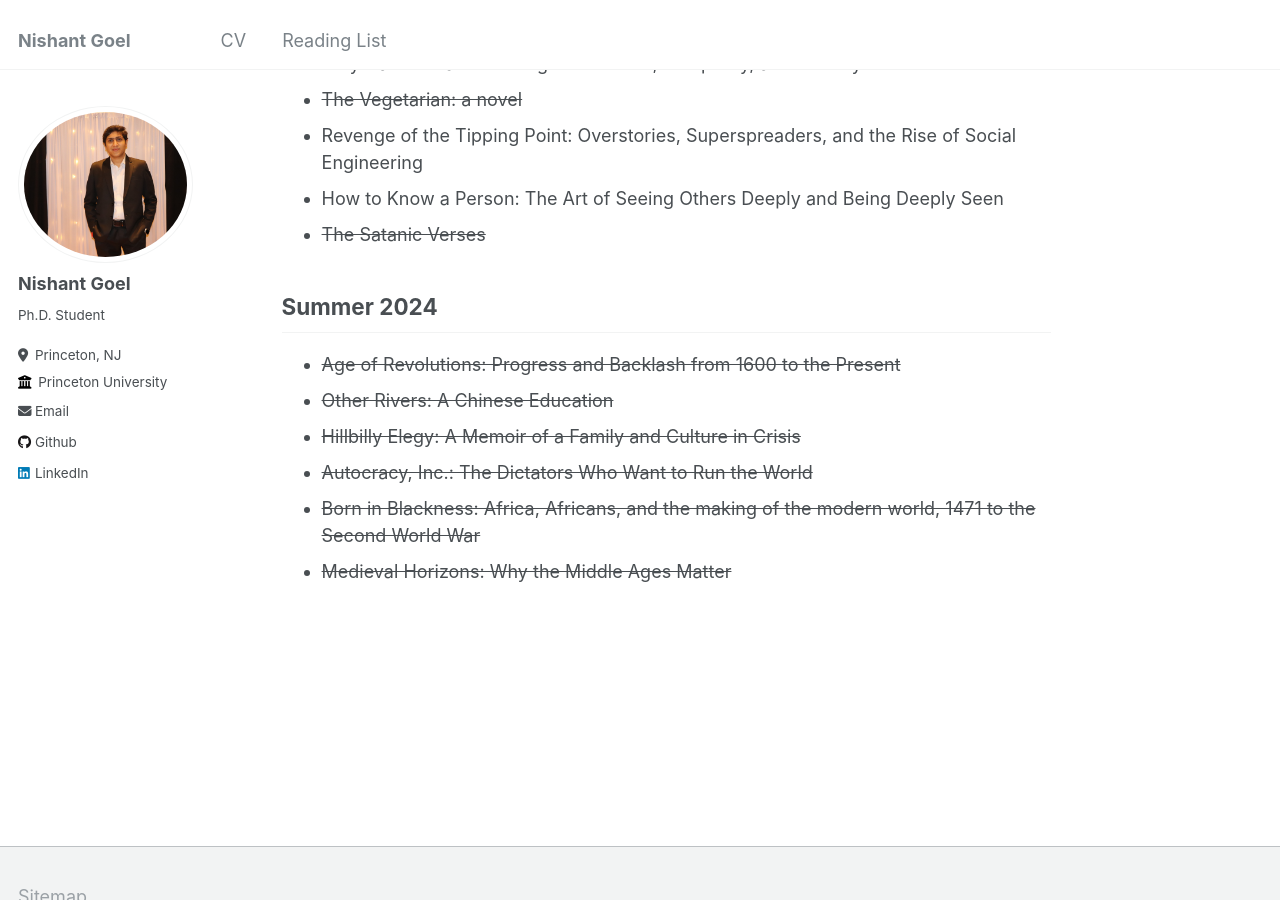
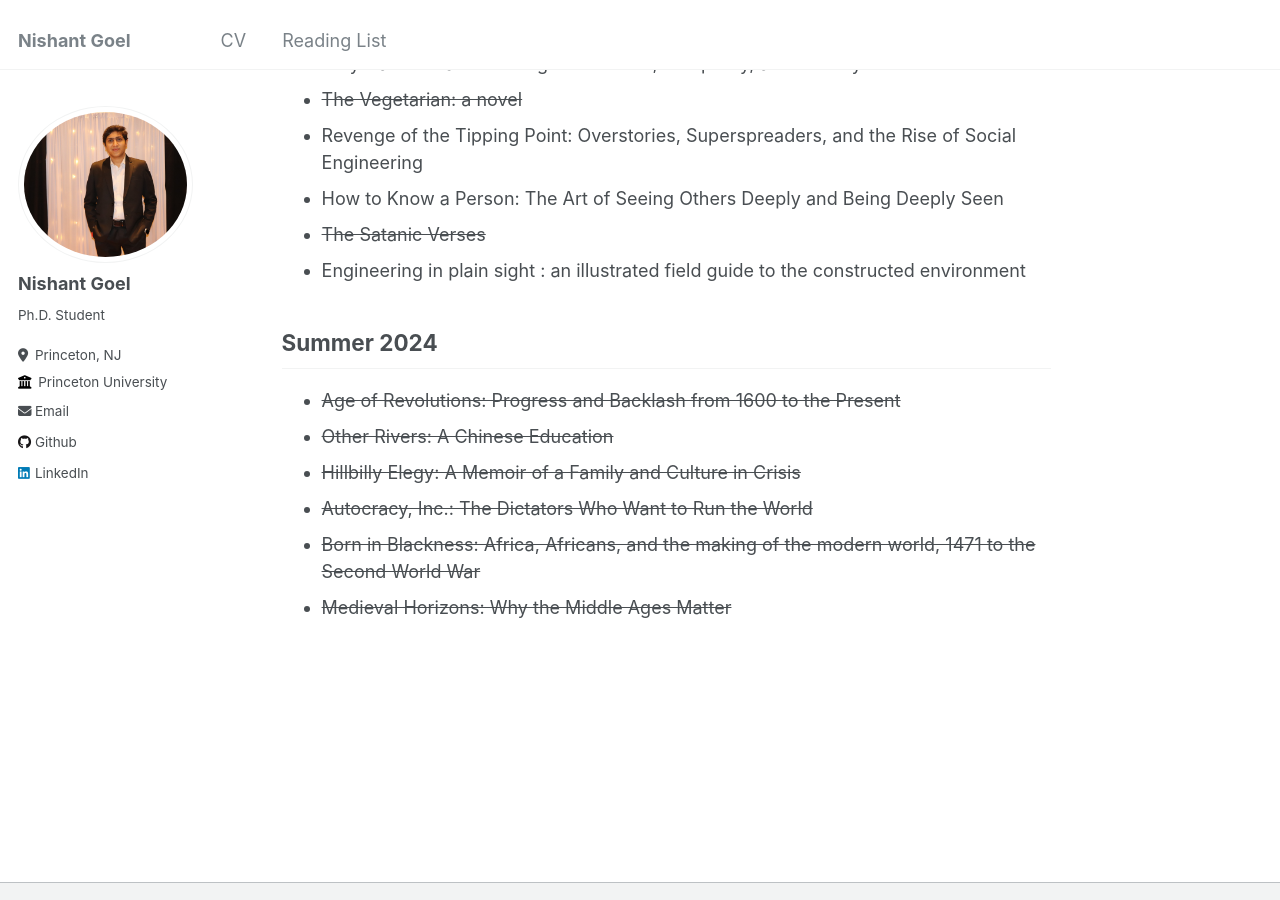
Before and after one commit to nish-goel/nish-goel.github.io, a Jekyll site: the page built from _pages/markdown.md, in a window 1280 px wide and 900 px high, scrolled down 407 px. Built offline with Jekyll 4.4.1, drawn with Linux system fonts in a browser that asks for light colours.

Commit message:
Update markdown.md

```diff
--- a/_pages/markdown.md
+++ b/_pages/markdown.md
@@ -18,6 +18,7 @@ redirect_from:
 * Revenge of the Tipping Point: Overstories, Superspreaders, and the Rise of Social Engineering
 * How to Know a Person: The Art of Seeing Others Deeply and Being Deeply Seen
 * ~~The Satanic Verses~~
+* Engineering in plain sight : an illustrated field guide to the constructed environment
 
 
 ## Summer 2024
```
